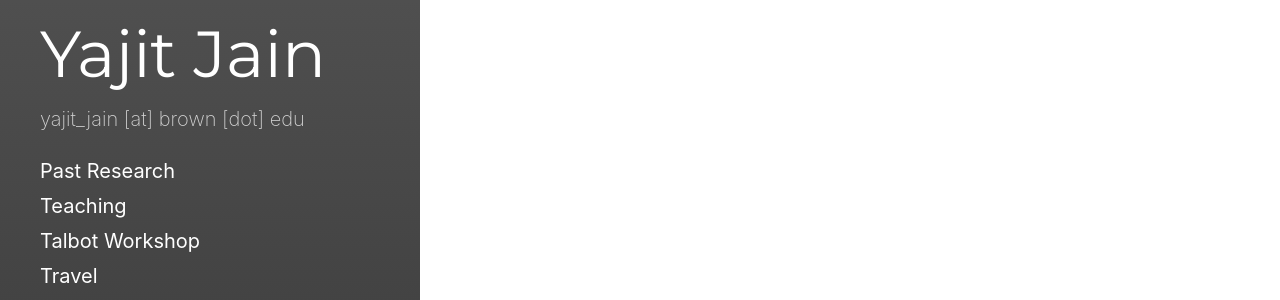
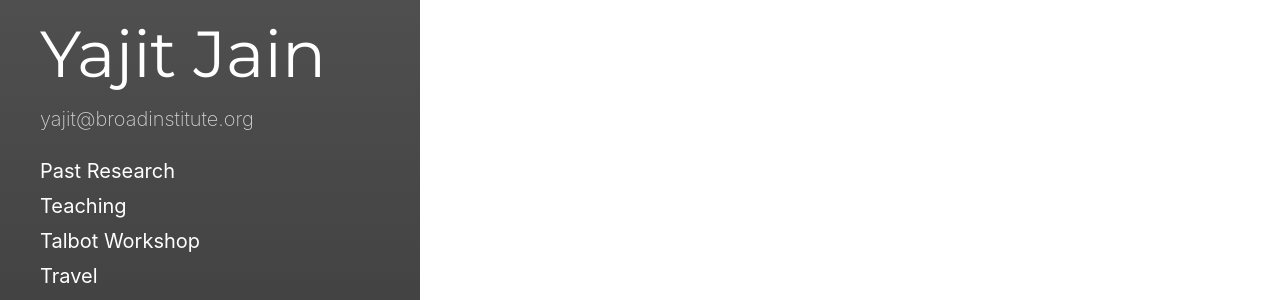
Before and after one commit to ykjain/ykjain.github.io, a Jekyll site: the page built from index.html, in a window 1280 px wide. Shown: the part 501-801 px from the top of the page. Built offline with Jekyll 4.4.1, drawn with Linux system fonts in a browser that asks for light colours; the list of posts is cut into pages by our own code.

Commit message:
Update _config.yml

```diff
--- a/_config.yml
+++ b/_config.yml
@@ -5,7 +5,7 @@ highlighter:      rouge
 # Setup
 title:            Yajit Jain
 tagline:          'A Jekyll theme'
-description:      'yajit_jain [at] brown [dot] edu'
+description:      'yajit@broadinstitute.org'
 
 baseurl:          ''
                   # the optional subpath of your site, e.g. "/blog"
```
